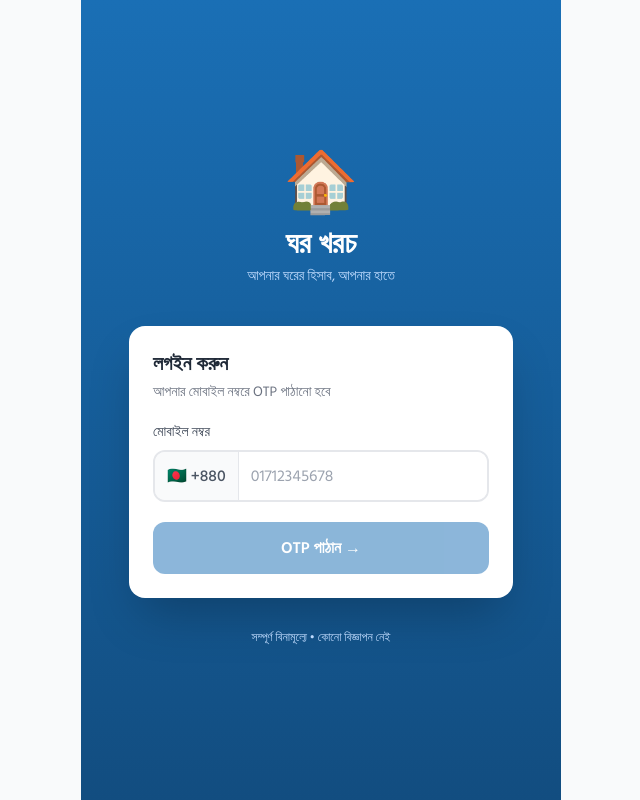
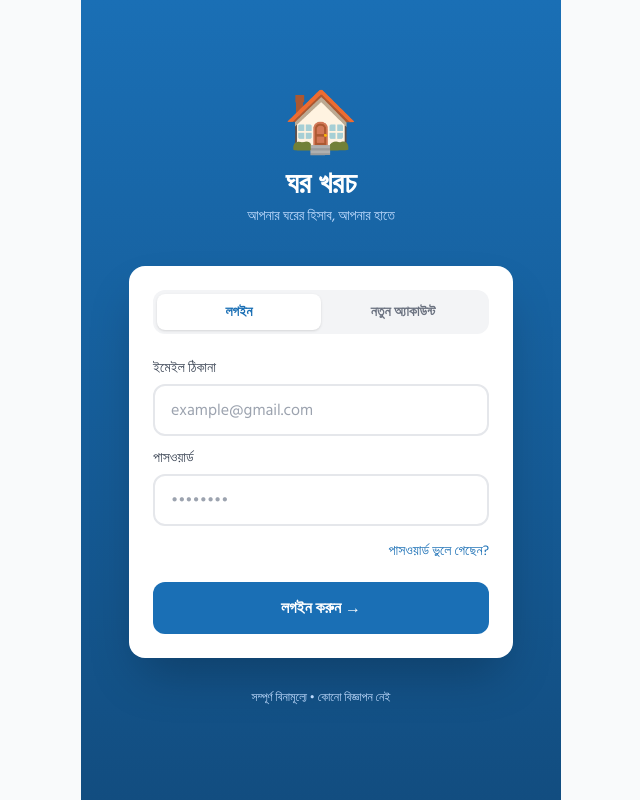
Before and after one commit to informativehossain209/GHappk, a Next.js app: page /login in a window 1280 px wide. Shown: the whole page, without its empty margins (319-959 px from the left). Built offline with nearby package versions, Linux system fonts and the light colour scheme; no server answers.

Commit message:
Add files via upload

```diff
--- a/app/(auth)/login/page.tsx
+++ b/app/(auth)/login/page.tsx
@@ -4,54 +4,32 @@ import { useState } from 'react'
 import { createBrowserClient } from '@/lib/supabase-browser'
 import { useRouter } from 'next/navigation'
 
-type Step = 'phone' | 'otp'
+type Mode = 'login' | 'signup' | 'forgot'
 
 export default function LoginPage() {
-  const [step, setStep] = useState<Step>('phone')
-  const [phone, setPhone] = useState('')
-  const [otp, setOtp] = useState('')
+  const [mode, setMode] = useState<Mode>('login')
+  const [email, setEmail] = useState('')
+  const [password, setPassword] = useState('')
+  const [confirmPassword, setConfirmPassword] = useState('')
   const [loading, setLoading] = useState(false)
   const [error, setError] = useState('')
+  const [message, setMessage] = useState('')
   const router = useRouter()
   const supabase = createBrowserClient()
 
-  const formatPhone = (raw: string) => {
-    // Strip non-digits
-    const digits = raw.replace(/\D/g, '')
-    // Convert to +880 format
-    if (digits.startsWith('880')) return `+${digits}`
-    if (digits.startsWith('0')) return `+880${digits.slice(1)}`
-    return `+880${digits}`
+  const handleLogin = async () => {
+    setError('')
+    if (!email || !password) { setError('ইমেইল ও পাসওয়ার্ড দিন।'); return }
+    setLoading(true)
+    const { error } = await supabase.auth.signInWithPassword({ email, password })
+    if (error) {
+      if (error.message.includes('Invalid login')) {
+        setError('ইমেইল বা পাসওয়ার্ড ভুল হয়েছে।')
+      } else if (error.message.includes('Email not confirmed')) {
+        setError('আপনার ইমেইল যাচাই করুন। ইনবক্স চেক করুন।')
+      } else {
+        setError('লগইন হয়নি। আবার চেষ্টা করুন।')
       }
-
-  const sendOtp = async () => {
-    setError('')
-    setLoading(true)
-    const formatted = formatPhone(phone)
-    if (!/^\+8801[3-9]\d{8}$/.test(formatted)) {
-      setError('সঠিক বাংলাদেশী মোবাইল নম্বর দিন (যেমন: 01712345678)')
-      setLoading(false)
-      return
-    }
-    const { error } = await supabase.auth.signInWithOtp({ phone: formatted })
-    if (error) {
-      setError('OTP পাঠানো সম্ভব হয়নি। আবার চেষ্টা করুন।')
-    } else {
-      setStep('otp')
-    }
-    setLoading(false)
-  }
-
-  const verifyOtp = async () => {
-    setError('')
-    setLoading(true)
-    const { error } = await supabase.auth.verifyOtp({
-      phone: formatPhone(phone),
-      token: otp,
-      type: 'sms',
-    })
-    if (error) {
-      setError('ভুল OTP। আবার চেষ্টা করুন।')
     } else {
       router.push('/dashboard')
       router.refresh()
@@ -59,9 +37,52 @@ export default function LoginPage() {
     setLoading(false)
   }
 
+  const handleSignup = async () => {
+    setError('')
+    if (!email || !password) { setError('ইমেইল ও পাসওয়ার্ড দিন।'); return }
+    if (password.length < 6) { setError('পাসওয়ার্ড কমপক্ষে ৬ অক্ষরের হতে হবে।'); return }
+    if (password !== confirmPassword) { setError('পাসওয়ার্ড দুটো মিলছে না।'); return }
+    setLoading(true)
+    const { error } = await supabase.auth.signUp({ email, password })
+    if (error) {
+      if (error.message.includes('already registered')) {
+        setError('এই ইমেইলে আগেই অ্যাকাউন্ট আছে। লগইন করুন।')
+      } else {
+        setError('অ্যাকাউন্ট তৈরি হয়নি। আবার চেষ্টা করুন।')
+      }
+    } else {
+      setMessage('✅ অ্যাকাউন্ট তৈরি হয়েছে! আপনার ইমেইলে একটি যাচাই লিংক পাঠানো হয়েছে। লিংকে ক্লিক করে লগইন করুন।')
+      setEmail('')
+      setPassword('')
+      setConfirmPassword('')
+    }
+    setLoading(false)
+  }
+
+  const handleForgot = async () => {
+    setError('')
+    if (!email) { setError('আপনার ইমেইল ঠিকানা দিন।'); return }
+    setLoading(true)
+    const { error } = await supabase.auth.resetPasswordForEmail(email, {
+      redirectTo: `${window.location.origin}/reset-password`,
+    })
+    if (error) {
+      setError('পাসওয়ার্ড রিসেট ইমেইল পাঠানো যায়নি।')
+    } else {
+      setMessage('✅ পাসওয়ার্ড রিসেট লিংক আপনার ইমেইলে পাঠানো হয়েছে।')
+    }
+    setLoading(false)
+  }
+
+  const handleSubmit = () => {
+    if (mode === 'login') handleLogin()
+    else if (mode === 'signup') handleSignup()
+    else handleForgot()
+  }
+
   return (
     <div className="min-h-screen bg-gradient-to-b from-primary to-primary-dark flex flex-col items-center justify-center px-6">
-      {/* Logo area */}
+      {/* Logo */}
       <div className="mb-10 text-center">
         <div className="text-6xl mb-3">🏠</div>
         <h1 className="text-3xl font-bold text-white">ঘর খরচ</h1>
@@ -70,74 +91,133 @@ export default function LoginPage() {
 
       {/* Card */}
       <div className="w-full max-w-sm bg-white rounded-2xl shadow-2xl p-6">
-        {step === 'phone' ? (
-          <>
-            <h2 className="text-xl font-semibold text-gray-800 mb-1">লগইন করুন</h2>
-            <p className="text-gray-500 text-sm mb-5">আপনার মোবাইল নম্বরে OTP পাঠানো হবে</p>
+        {/* Mode tabs */}
+        {mode !== 'forgot' && (
+          <div className="flex mb-6 bg-gray-100 rounded-xl p-1">
+            <button
+              onClick={() => { setMode('login'); setError(''); setMessage('') }}
+              className={`flex-1 py-2 rounded-lg text-sm font-semibold transition-all ${
+                mode === 'login' ? 'bg-white shadow text-primary' : 'text-gray-500'
+              }`}
+            >
+              লগইন
+            </button>
+            <button
+              onClick={() => { setMode('signup'); setError(''); setMessage('') }}
+              className={`flex-1 py-2 rounded-lg text-sm font-semibold transition-all ${
+                mode === 'signup' ? 'bg-white shadow text-primary' : 'text-gray-500'
+              }`}
+            >
+              নতুন অ্যাকাউন্ট
+            </button>
+          </div>
+        )}
 
-            <label className="block text-sm font-medium text-gray-700 mb-2">
-              মোবাইল নম্বর
-            </label>
-            <div className="flex items-center border-2 border-gray-200 rounded-xl overflow-hidden focus-within:border-primary transition-colors">
-              <span className="px-3 py-3 bg-gray-50 text-gray-600 font-medium border-r border-gray-200">🇧🇩 +880</span>
+        {mode === 'forgot' && (
+          <div className="mb-4">
+            <h2 className="text-xl font-semibold text-gray-800 mb-1">পাসওয়ার্ড ভুলে গেছেন?</h2>
+            <p className="text-gray-400 text-sm">আপনার ইমেইলে রিসেট লিংক পাঠানো হবে</p>
+          </div>
+        )}
+
+        {/* Success message */}
+        {message && (
+          <div className="mb-4 p-3 bg-green-50 border border-green-200 rounded-xl text-green-700 text-sm leading-relaxed">
+            {message}
+          </div>
+        )}
+
+        {/* Email */}
+        <div className="mb-3">
+          <label className="block text-sm font-medium text-gray-700 mb-1.5">ইমেইল ঠিকানা</label>
           <input
-                type="tel"
-                value={phone}
-                onChange={e => setPhone(e.target.value)}
-                placeholder="01712345678"
-                className="flex-1 px-3 py-3 outline-none text-gray-800 font-bangla"
-                inputMode="numeric"
-                maxLength={11}
-                onKeyDown={e => e.key === 'Enter' && sendOtp()}
+            type="email"
+            value={email}
+            onChange={e => setEmail(e.target.value)}
+            placeholder="example@gmail.com"
+            className="w-full border-2 border-gray-200 rounded-xl px-4 py-3 outline-none focus:border-primary transition-colors text-gray-800"
+            autoComplete="email"
+            onKeyDown={e => e.key === 'Enter' && document.getElementById('pwd-input')?.focus()}
           />
         </div>
 
-            {error && <p className="text-red-500 text-sm mt-2">{error}</p>}
+        {/* Password */}
+        {mode !== 'forgot' && (
+          <div className="mb-3">
+            <label className="block text-sm font-medium text-gray-700 mb-1.5">পাসওয়ার্ড</label>
+            <input
+              id="pwd-input"
+              type="password"
+              value={password}
+              onChange={e => setPassword(e.target.value)}
+              placeholder={mode === 'signup' ? 'কমপক্ষে ৬ অক্ষর' : '••••••••'}
+              className="w-full border-2 border-gray-200 rounded-xl px-4 py-3 outline-none focus:border-primary transition-colors text-gray-800"
+              autoComplete={mode === 'signup' ? 'new-password' : 'current-password'}
+              onKeyDown={e => {
+                if (e.key === 'Enter') {
+                  if (mode === 'login') handleLogin()
+                  else document.getElementById('confirm-input')?.focus()
+                }
+              }}
+            />
+          </div>
+        )}
 
+        {/* Confirm password */}
+        {mode === 'signup' && (
+          <div className="mb-3">
+            <label className="block text-sm font-medium text-gray-700 mb-1.5">পাসওয়ার্ড নিশ্চিত করুন</label>
+            <input
+              id="confirm-input"
+              type="password"
+              value={confirmPassword}
+              onChange={e => setConfirmPassword(e.target.value)}
+              placeholder="একই পাসওয়ার্ড আবার দিন"
+              className="w-full border-2 border-gray-200 rounded-xl px-4 py-3 outline-none focus:border-primary transition-colors text-gray-800"
+              autoComplete="new-password"
+              onKeyDown={e => e.key === 'Enter' && handleSignup()}
+            />
+          </div>
+        )}
+
+        {/* Error */}
+        {error && <p className="text-red-500 text-sm mb-3">{error}</p>}
+
+        {/* Forgot password link */}
+        {mode === 'login' && (
+          <div className="text-right mb-1">
             <button
-              onClick={sendOtp}
-              disabled={loading || !phone}
-              className="w-full mt-5 py-3.5 bg-primary text-white font-semibold rounded-xl disabled:opacity-50 active:scale-98 transition-all"
+              onClick={() => { setMode('forgot'); setError(''); setMessage('') }}
+              className="text-primary text-sm"
             >
-              {loading ? 'পাঠানো হচ্ছে...' : 'OTP পাঠান →'}
+              পাসওয়ার্ড ভুলে গেছেন?
             </button>
-          </>
-        ) : (
-          <>
-            <h2 className="text-xl font-semibold text-gray-800 mb-1">OTP যাচাই করুন</h2>
-            <p className="text-gray-500 text-sm mb-5">
-              {formatPhone(phone)} নম্বরে ৬ সংখ্যার OTP পাঠানো হয়েছে
-            </p>
+          </div>
+        )}
 
-            <label className="block text-sm font-medium text-gray-700 mb-2">OTP কোড</label>
-            <input
-              type="text"
-              value={otp}
-              onChange={e => setOtp(e.target.value.replace(/\D/g, ''))}
-              placeholder="• • • • • •"
-              className="w-full border-2 border-gray-200 rounded-xl px-4 py-3 text-center text-2xl tracking-widest font-mono outline-none focus:border-primary transition-colors"
-              inputMode="numeric"
-              maxLength={6}
-              onKeyDown={e => e.key === 'Enter' && verifyOtp()}
-            />
-
-            {error && <p className="text-red-500 text-sm mt-2 text-center">{error}</p>}
-
+        {/* Submit */}
         <button
-              onClick={verifyOtp}
-              disabled={loading || otp.length !== 6}
-              className="w-full mt-5 py-3.5 bg-primary text-white font-semibold rounded-xl disabled:opacity-50 transition-all"
+          onClick={handleSubmit}
+          disabled={loading}
+          className="w-full mt-4 py-3.5 bg-primary text-white font-semibold rounded-xl disabled:opacity-50 active:scale-98 transition-all"
         >
-              {loading ? 'যাচাই হচ্ছে...' : 'যাচাই করুন ✓'}
+          {loading
+            ? 'অপেক্ষা করুন...'
+            : mode === 'login'
+            ? 'লগইন করুন →'
+            : mode === 'signup'
+            ? 'অ্যাকাউন্ট তৈরি করুন →'
+            : 'রিসেট লিংক পাঠান →'}
         </button>
 
+        {/* Back (forgot mode) */}
+        {mode === 'forgot' && (
           <button
-              onClick={() => { setStep('phone'); setOtp(''); setError('') }}
+            onClick={() => { setMode('login'); setError(''); setMessage('') }}
             className="w-full mt-3 py-2 text-gray-500 text-sm"
           >
-              ← নম্বর পরিবর্তন করুন
+            ← লগইনে ফিরুন
           </button>
-          </>
         )}
       </div>
 
```
Also changed, not shown: 2 other files (tests, documents, lock files or other folders). Lines whose indentation alone changed are shown as unchanged.
